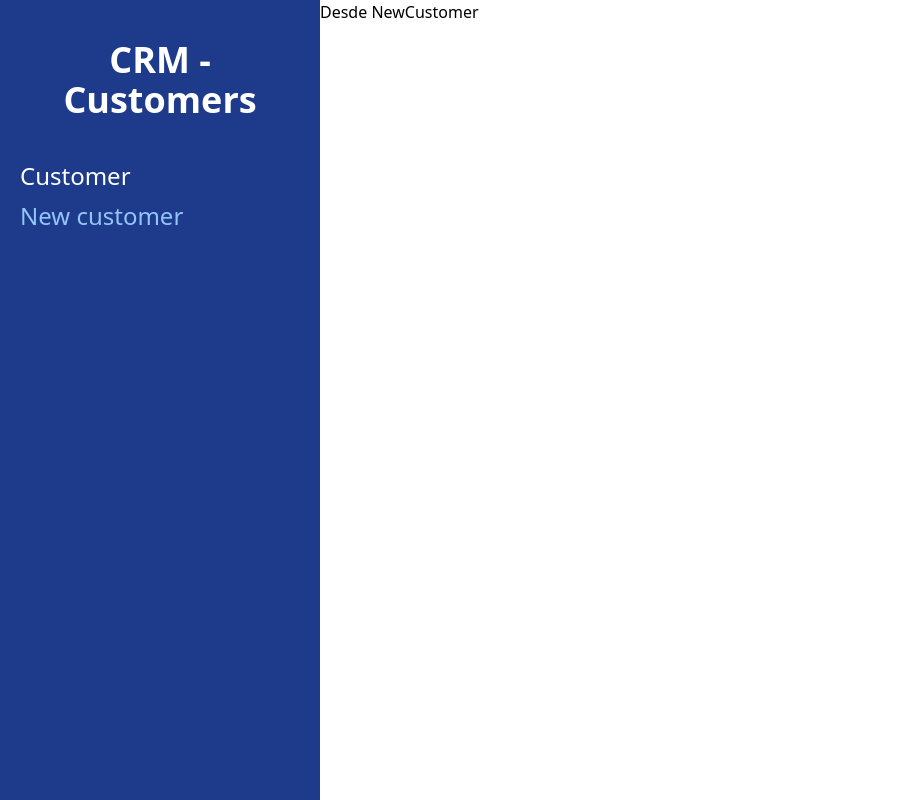
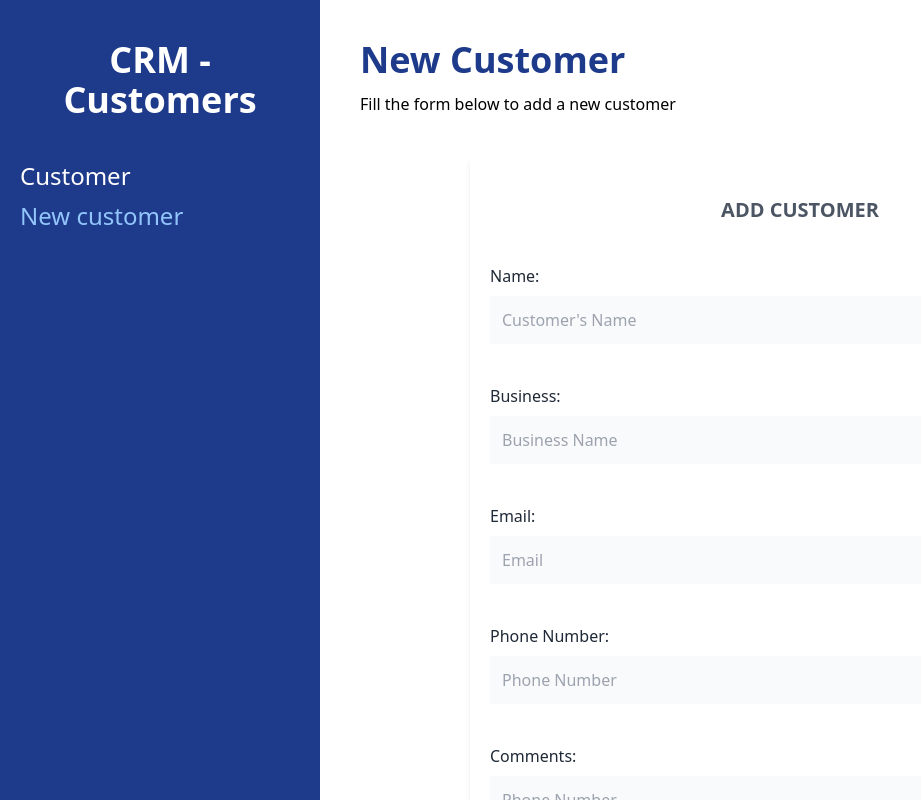
Before and after one commit to javierblancodev/crm-react, a React (Vite) app: page /customers/new in a window 1280 px wide. Shown: the whole page, without its empty margins (0-921 px from the left). Built offline with nearby package versions, Linux system fonts and the light colour scheme.

Commit message:
create form

```diff
--- a/package.json
+++ b/package.json
@@ -9,11 +9,13 @@
   },
   "dependencies": {
     "autoprefixer": "^10.4.7",
+    "formik": "^2.2.9",
     "postcss": "^8.4.14",
     "react": "^18.0.0",
     "react-dom": "^18.0.0",
     "react-router-dom": "^6.3.0",
-    "tailwindcss": "^3.1.6"
+    "tailwindcss": "^3.1.6",
+    "yup": "^0.32.11"
   },
   "devDependencies": {
     "@types/react": "^18.0.0",
--- /dev/null
+++ b/src/FormContainer.jsx
@@ -0,0 +1,78 @@
+import React from 'react'
+import { Formik, Form, Field } from 'formik'
+
+const FormContainer = () => {
+    return (
+        <div className='bg-white mt-10 px-5 py-10 rounded-md shadow-md md:w-3/4 mx-auto'>
+            <h1 className='text-gray-600 font-bold text-xl uppercase text-center'>Add customer</h1>
+            <Formik>
+                <Form className='mt-10'>
+                    <div className='mb-4'>
+                        <label className='text-gray-800' htmlFor='name'>Name: </label>
+                        <Field
+                            id="name"
+                            type="text"
+                            className="mt-2 block w-full p-3 bg-gray-50"
+                            placeholder="Customer's Name"
+                        />
+                        <Field />
+                    </div>
+
+                    <div className='mb-4'>
+                        <label className='text-gray-800' htmlFor='business'>Business: </label>
+                        <Field
+                            id="business"
+                            type="text"
+                            className="mt-2 block w-full p-3 bg-gray-50"
+                            placeholder="Business Name"
+                        />
+                        <Field />
+                    </div>
+
+                    <div className='mb-4'>
+                        <label className='text-gray-800' htmlFor='email'>Email: </label>
+                        <Field
+                            id="email"
+                            type="email"
+                            className="mt-2 block w-full p-3 bg-gray-50"
+                            placeholder="Email"
+                        />
+                        <Field />
+                    </div>
+
+                    <div className='mb-4'>
+                        <label className='text-gray-800' htmlFor='phone'>Phone Number: </label>
+                        <Field
+                            id="phone"
+                            type="tel"
+                            className="mt-2 block w-full p-3 bg-gray-50"
+                            placeholder="Phone Number"
+                        />
+                        <Field />
+                    </div>
+
+                    <div className='mb-4'>
+                        <label className='text-gray-800' htmlFor='comments'>Comments: </label>
+                        <Field
+                            as="textarea"
+                            id="comments"
+                            type="text"
+                            className="mt-2 block w-full p-3 bg-gray-50 h-40"
+                            placeholder="Phone Number"
+                        />
+                        <Field />
+                    </div>
+
+                    <input
+                        type="submit"
+                        value="Add Customer"
+                        className='mt-5 w-full bg-blue-800 p-3 text-white uppercase font-bold text-lg'
+                    />
+
+                </Form>
+            </Formik>
+        </div>
+    )
+}
+
+export default FormContainer;
--- a/src/layout/Layout.jsx
+++ b/src/layout/Layout.jsx
@@ -20,7 +20,7 @@ const Layout = () => {
                 </nav>
             </div>
 
-            <div className='md:w-3/4'>
+            <div className='md:w-3/4 p-10 md:h-screen overflow-scroll'>
                 <Outlet />
             </div>
         </div>
--- a/src/pages/NewCustomer.jsx
+++ b/src/pages/NewCustomer.jsx
@@ -1,8 +1,13 @@
 import React from 'react';
+import FormContainer from '../FormContainer';
 
 const NewCustomer = () => {
     return (
-        <div><p>Desde NewCustomer</p></div>
+        <>
+            <h1 className='font-black text-4xl text-blue-900'>New Customer</h1>
+            <p className='mt-3'>Fill the form below to add a new customer</p>
+            <FormContainer />
+        </>
     )
 }
 
```
Also changed, not shown: 1 other file (tests, documents, lock files or other folders).
